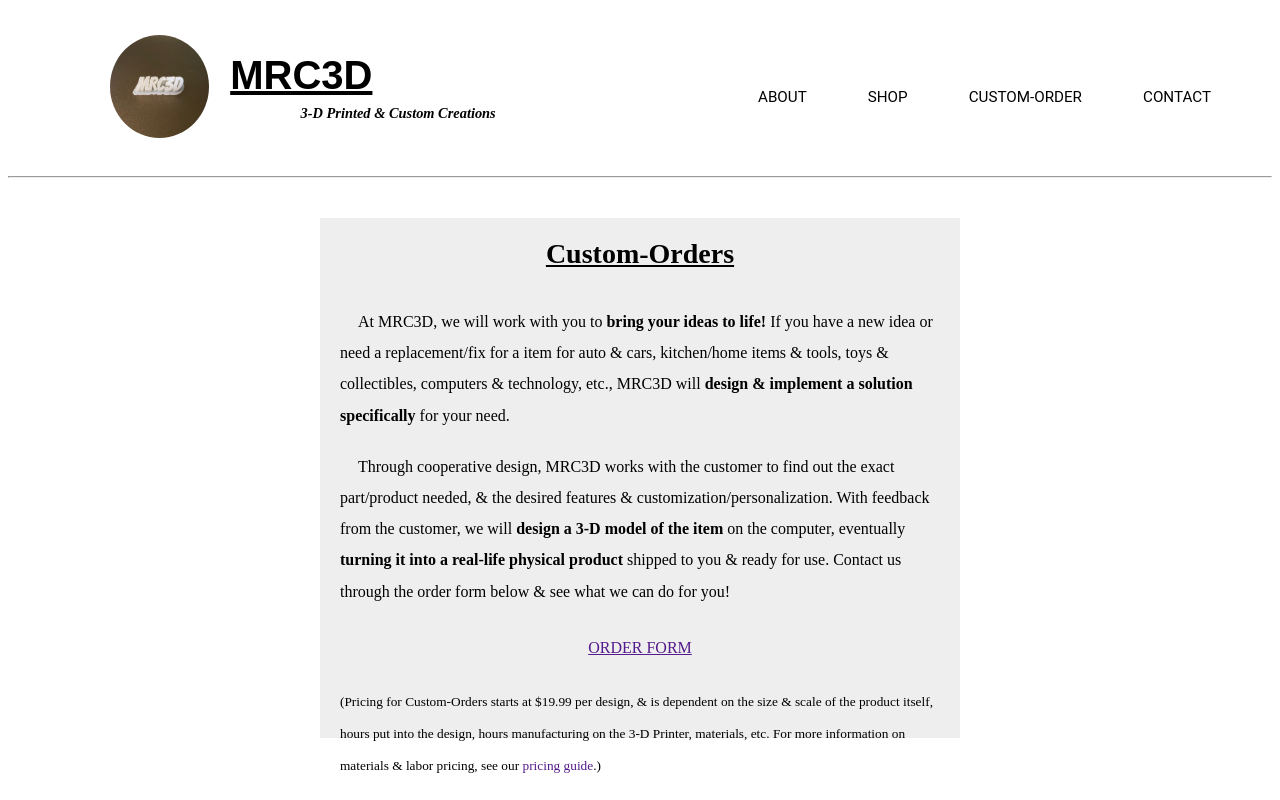
After one commit to mattconforti/MRC3D, a PHP site: page /html/custom_order.html in a window 1280 px wide. The commit adds this page. Run offline with PHP 8.4, Linux system fonts and the light colour scheme.

Commit message:
links fix & Custom Order Page

```diff
--- /dev/null
+++ b/html/custom_order.html
@@ -0,0 +1,69 @@
+<!DOCTYPE html>
+<html>
+    <head>
+        <meta charset="utf-8">
+        <meta name="description" content="MRC3dCreations Website">
+        <meta name="keywords" content="3d printing, tech, gaming, 3d models">
+        <meta name="author" content="Matt Conforti">
+        <!-- include this in every file or just the landing page / main one!-->
+        <meta name="viewport" content="width=device-width, initial-scale=1.0">
+        <title>MRC3D - Custom Order</title>
+        <link rel="stylesheet" type="text/css" href="../styles/style.css">
+    </head>
+    <body>
+        <!-- header -->
+        <header>
+            <a class="name_section_link"
+            href="../index.html">
+                <div id="name_section">
+                    <img id="logo_img" src="../images/mrc3d_logo.jpg" alt="MRC3d Logo Image">
+                    <h1>MRC3D</h1>
+                    <h4>3-D Printed & Custom Creations<h4> <!-- fix structure it got a bit messy cuz i added this later on. really this should be h2 & so on-->
+                    <!-- make this link to about page?? ^^ ?? how to make a header be a link and still be styled normally?? -->
+                </div>
+            </a>
+            <div id="menu">
+                <div>
+                    <a href="about.html">About</a>
+                </div>
+                <div>
+                    <a href="product_catalog.html">Shop</a>
+                </div>
+                <div>
+                    <a href="">Custom-Order</a> <!-- make this have a dropdown with some diff options / categories like you see on other sites -->
+                </div>
+                <div>
+                    <a href="">Contact</a>
+                </div>
+                <!-- search feature search the whole site! always a good quick user friendly option -->
+            </div>
+        </header>
+        <!-- /header -->
+        <hr>
+        <div id="custom_order_content_area">
+            <div id="custom_order_div">
+                <h2 id="custom_order_heading">Custom-Orders</h2>
+                <p class="custom_order_description">
+                    At MRC3D, we will work with you to <strong>bring your ideas to life!</strong> If you have a new idea or need a replacement/fix for a item
+                    for auto & cars, kitchen/home items & tools, toys & collectibles, computers & technology, etc.,
+                    MRC3D will <strong>design & implement a solution specifically</strong> for your need.
+                </p>
+                <p class="custom_order_description">
+                    Through cooperative design, MRC3D works with the customer to find out the exact part/product needed,
+                    & the desired features & customization/personalization. With feedback from the customer, we will <strong>design a 3-D model
+                    of the item</strong> on the computer, eventually <strong>turning it into a real-life physical product</strong> shipped to you & ready for use.
+                    Contact us through the order form below & see what we can do for you!
+                </p>
+                <div id="order_form_div">
+                    <a id="order_form_link" href="">ORDER FORM</a>
+                </div>
+                <p id="pricing_disclaimer" class="custom_order_description">
+                    <small>(Pricing for Custom-Orders starts at $19.99 per design, & is dependent on the size & scale of the product itself,
+                    hours put into the design, hours manufacturing on the 3-D Printer, materials, etc. For more information on materials & labor pricing, see
+                    our <a class="pricing_guide_link" href="">pricing guide</a>.)</small>
+                </p>
+            </div>
+        </div>
+        <script type="text/javascript" src="../scripts/script.js"></script>
+    </body>
+</html>
--- a/html/product_catalog.html
+++ b/html/product_catalog.html
@@ -9,21 +9,23 @@
     <body>
         <!-- header -->
         <header>
+            <a class="name_section_link" href="../index.html">
                 <div id="name_section">
                     <img id="logo_img" src="../images/mrc3d_logo.jpg" alt="MRC3d Logo Image">
                     <h1>MRC3D</h1>
                     <h4>3-D Printed & Custom Creations<h4> <!-- fix structure it got a bit messy cuz i added this later on. really this should be h2 & so on-->
                     <!-- make this link to about page?? ^^ ?? how to make a header be a link and still be styled normally?? -->
                 </div>
+            </a>
             <div id="menu">
                 <div>
                     <a href="about.html">About</a>
                 </div>
                 <div>
-                    <a href="">Projects</a> <!-- make this have a dropdown with some diff options / categories like you see on other sites -->
+                    <a href="product_catalog.html">Shop</a>
                 </div>
                 <div>
-                    <a href="../html/product_catalog.html">Shop</a>
+                    <a href="custom_order.html">Custom-Order</a> <!-- make this have a dropdown with some diff options / categories like you see on other sites -->
                 </div>
                 <div>
                     <a href="">Contact</a>
--- a/html/product_view.html
+++ b/html/product_view.html
@@ -12,21 +12,23 @@
     <body>
         <!-- header -->
         <header>
+            <a class="name_section_link" href="../index.html">
                 <div id="name_section">
                     <img id="logo_img" src="../images/mrc3d_logo.jpg" alt="MRC3d Logo Image">
                     <h1>MRC3D</h1>
                     <h4>3-D Printed & Custom Creations<h4> <!-- fix structure it got a bit messy cuz i added this later on. really this should be h2 & so on-->
                     <!-- make this link to about page?? ^^ ?? how to make a header be a link and still be styled normally?? -->
                 </div>
+            </a>
             <div id="menu">
                 <div>
                     <a href="">About</a>
                 </div>
                 <div>
-                    <a href="">Projects</a> <!-- make this have a dropdown with some diff options / categories like you see on other sites -->
+                    <a href="product_catalog.html">Shop</a>
                 </div>
                 <div>
-                    <a href="../html/product_page.html">Shop</a>
+                    <a href="custom_order.html">Custom-Order</a> <!-- make this have a dropdown with some diff options / categories like you see on other sites -->
                 </div>
                 <div>
                     <a href="">Contact</a>
--- a/index.html
+++ b/index.html
@@ -17,21 +17,23 @@ but im smart enough to know where & how to find info i need & i get things done
     <body>
         <!-- header -->
         <header>
+            <a class="name_section_link" href="index.html">
                 <div id="name_section">
                     <img id="logo_img" src="./images/mrc3d_logo.jpg" alt="MRC3d Logo Image">
                     <h1>MRC3D</h1>
                     <h4>3-D Printed & Custom Creations<h4> <!-- fix structure it got a bit messy cuz i added this later on. really this should be h2 & so on-->
                     <!-- make this link to about page?? ^^ ?? how to make a header be a link and still be styled normally?? -->
                 </div>
+            </a>
             <div id="menu">
                 <div>
                     <a href="html/about.html">About</a>
                 </div>
                 <div>
-                    <a href="">Projects</a> <!-- make this have a dropdown with some diff options / categories like you see on other sites -->
+                    <a href="./html/product_catalog.html">Shop</a>
                 </div>
                 <div>
-                    <a href="./html/product_catalog.html">Shop</a>
+                    <a href="html/custom_order.html">Custom-Order</a> <!-- make this have a dropdown with some diff options / categories like you see on other sites -->
                 </div>
                 <div>
                     <a href="">Contact</a>
--- a/styles/style.css
+++ b/styles/style.css
@@ -14,6 +14,11 @@ header {
     float: left;
     width: 100%;
     margin-bottom: 35px;
+}
+
+.name_section_link {
+    text-decoration: none;
+    color: initial;
 }
 
 #name_section {
@@ -54,7 +59,7 @@ h4 {
     flex-wrap: nowrap;
     justify-content: space-evenly;
     align-items: stretch;
-    padding-top: 71px;
+    padding-top: 10vh;
     padding-left: 150px;
 }
 
@@ -63,7 +68,7 @@ h4 {
 }
 
 #menu > div  a {
-    font-size: 1.125em;
+    font-size: .95em;
     font-family: 'Roboto', sans-serif;
     text-transform: uppercase;
     text-decoration: none;
@@ -75,9 +80,11 @@ h4 {
     padding-bottom: 4px;
 }
 
-/** ------------ **/
+
+/** *************** **/
 /** PRODUCT CATALOG **/
-/** ------------ **/
+/** *************** **/
+
 
 #grid_container {
     display: grid;
@@ -121,9 +128,10 @@ h2 {
 }
 
 
-/** ------------ **/
+/** ************ **/
 /** PRODUCT VIEW **/
-/** ------------ **/
+/** ************ **/
+
 
 #product_view_grid_container {
     display: grid;
@@ -190,11 +198,13 @@ select {
     margin-bottom: 3vh;
 }
 
-/** ---------- **/
+
+/** ********** **/
 /** ABOUT PAGE **/
-/** ---------- **/
+/** ********** **/
 
-#about_div {
+
+#about_div, #custom_order_div {
     width: 50vw;
     height: 65vh;
     background-color: #eee;
@@ -202,7 +212,7 @@ select {
     margin-top: 40px;
 }
 
-#about_heading {
+#about_heading, #custom_order_heading {
     font-size: 1.75em;
     text-align: center;
     text-decoration: underline;
@@ -215,7 +225,43 @@ select {
     text-indent: 3%;
     line-height: 195%;
 }
+/* note need text sizes etc to scale with the page. doing media queries for layout & device management but
+stuff is supposed to scale nicely regardless i believe! even just resizing a window.
+*/
 
 #about_h3  {
     text-align: center;
 }
+
+
+/** ***************** **/
+/** CUSTOM ORDER PAGE **/
+/** ***************** **/
+
+
+.custom_order_description {
+    padding: 20px;
+    padding-bottom: 0;
+    margin-bottom: 0;
+    text-indent: 3%;
+    line-height: 195%;
+}
+
+.custom_order_description:nth-of-type(2) {
+    margin-top: 0;
+    margin-bottom: initial;
+}
+
+#order_form_div {
+    margin-top: 4vh;
+    text-align: center;
+}
+
+#pricing_disclaimer {
+    text-indent: initial;
+    margin-top: 1vh;
+}
+
+.pricing_guide_link {
+    text-decoration: none;
+}
```
Also changed, not shown: html/about.html (+6 -3 lines), html/add_product.html (+5 -3 lines). Lines whose indentation alone changed are shown as unchanged.
